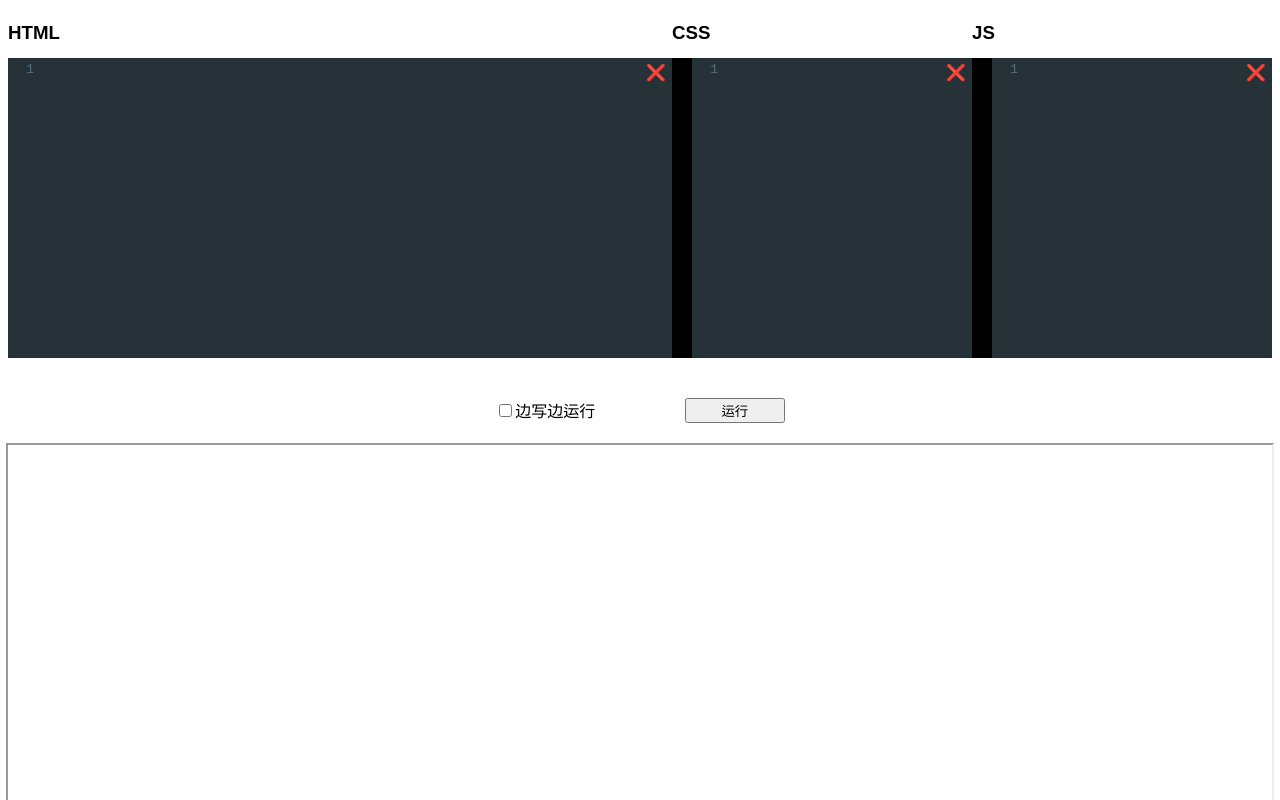
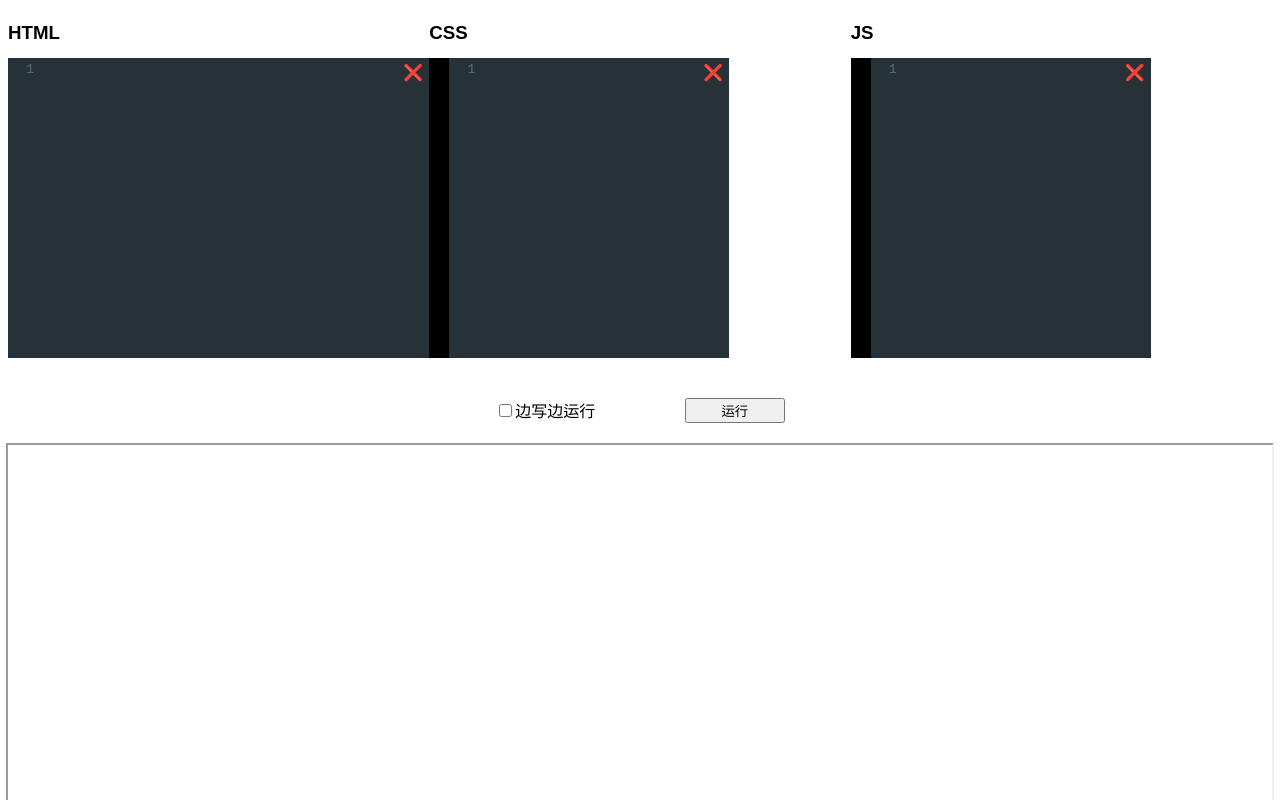
Before and after one commit to tanyanbo/online-ide, a React (Create React App) app: page / in a window 1280 px wide. Shown: the top 800 px of the page. Built offline with nearby package versions, Linux system fonts and the light colour scheme.

Commit message:
Full drag and drop functionality completed

```diff
--- a/src/App.css
+++ b/src/App.css
@@ -1,8 +1,9 @@
 .editor-container {
-    display: flex;
+    display: grid;
     width: 100%;
     position: relative;
     margin-bottom: 20px;
+    grid-template-columns: 1fr 1fr 1fr;
 }
 
 .App {
--- a/src/components/Editor.css
+++ b/src/components/Editor.css
@@ -2,7 +2,7 @@
     display: flex;
     flex-direction: column;
     margin-bottom: 20px;
-    flex-grow: 1;
+    /*flex-grow: 1;*/
 }
 
 .editor-with-bar {
--- a/src/components/Editor.js
+++ b/src/components/Editor.js
@@ -11,14 +11,13 @@ import "./Editor.css";
 import { change, changeIsRunning } from "../actions";
 import KEYS from "../actions/keys";
 
-const Editor = (props) => {
+const Editor = React.forwardRef((props, ref) => {
   const {
     language,
     change,
     checked,
     isRunning,
     changeIsRunning,
-    myRef,
     hasBar,
     handleMouseDown,
   } = props;
@@ -47,7 +46,7 @@ const Editor = (props) => {
   }, [val, language, checked, change, isRunning, changeIsRunning]);
 
   return (
-    <div className={hasBar ? "editor-with-bar" : "editor"} ref={myRef}>
+    <div className={hasBar ? "editor-with-bar" : "editor"} ref={ref}>
       {hasBar && (
         <div className="resize-bar" onMouseDown={handleMouseDown}></div>
       )}
@@ -73,7 +72,7 @@ const Editor = (props) => {
       />
     </div>
   );
-};
+});
 
 const mapStateToProps = (state) => {
   return {
@@ -82,7 +81,12 @@ const mapStateToProps = (state) => {
   };
 };
 
-export default connect(mapStateToProps, {
-  change,
-  changeIsRunning,
-})(Editor);
+export default connect(
+  mapStateToProps,
+  {
+    change,
+    changeIsRunning,
+  },
+  null,
+  { forwardRef: true }
+)(Editor);
--- a/src/components/Editors.js
+++ b/src/components/Editors.js
@@ -47,6 +47,8 @@ const Editors = () => {
     if (isDragging === 2) {
       centerRef.current.style.width = `${x - leftStart}px`;
       leftRef.current.style.width = `${leftWidth}px`;
+      console.log("center width: " + centerRef.current.style.width);
+      console.log("left width: " + leftRef.current.style.width);
       rightRef.current.style.width = `${
         containerWidth -
         leftRef.current.clientWidth -
@@ -77,7 +79,7 @@ const Editors = () => {
         language={LANGUAGES.CSS}
         hasBar={true}
         handleMouseDown={handleMouseDownLeft}
-        myRef={centerRef}
+        ref={centerRef}
       />
       {/*</div>*/}
       {/*<div className="editor-full-with-bar" ref={rightRef}>*/}
@@ -90,7 +92,7 @@ const Editors = () => {
         language={LANGUAGES.JS}
         hasBar={true}
         handleMouseDown={handleMouseDownRight}
-        myRef={rightRef}
+        ref={rightRef}
       />
       {/*</div>*/}
     </div>
```
